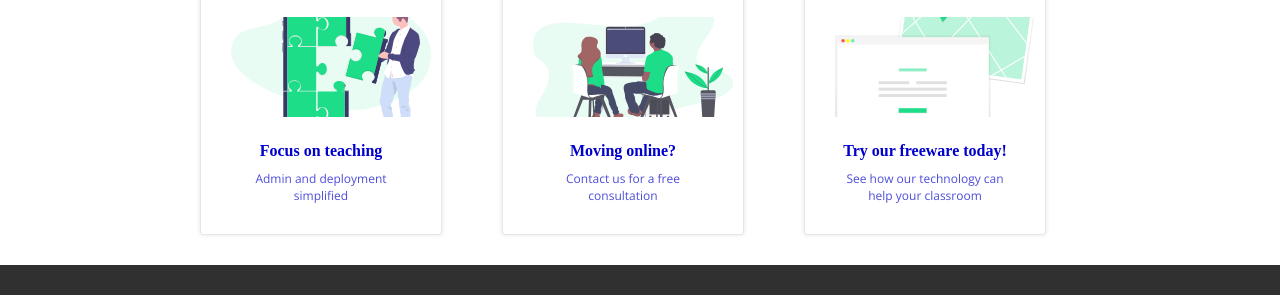
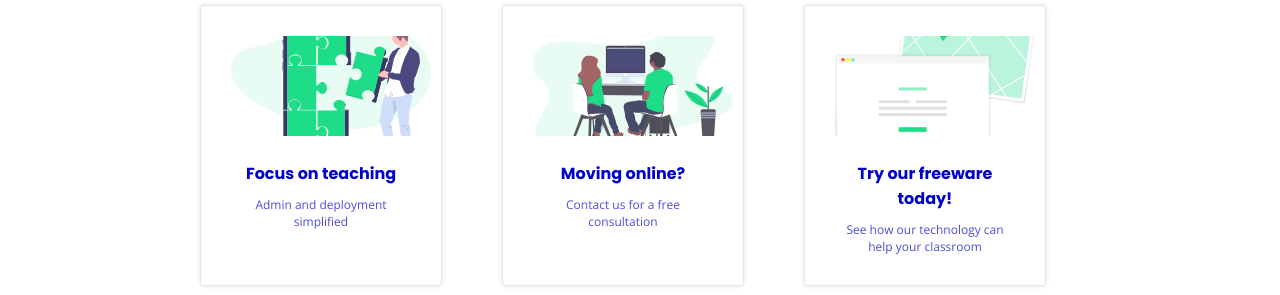
Before and after one commit to alvinqingxing/landing, a plain HTML site: page index.html in a window 1280 px wide. Shown: the part 507-802 px from the top of the page. Drawn offline with nearby package versions, Linux system fonts and the light colour scheme.

Commit message:
Changed font

```diff
--- a/css/style.css
+++ b/css/style.css
@@ -6,10 +6,10 @@
 @import url('components/footer.css');
 body {
   margin: 0;
-  font-family: Open Sans;
+  font-family: 'Open Sans';
 }
 h1, h2, h3, h4 {
-  font-family: Rubik;
+  font-family: 'Poppins';
 }
 a {
   text-decoration: none;
```
